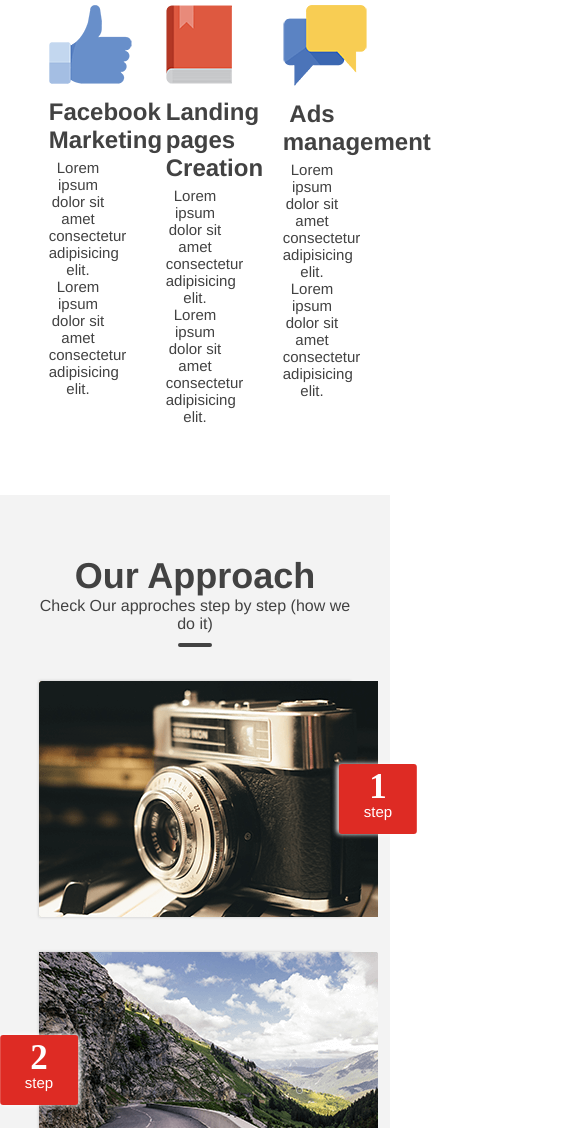
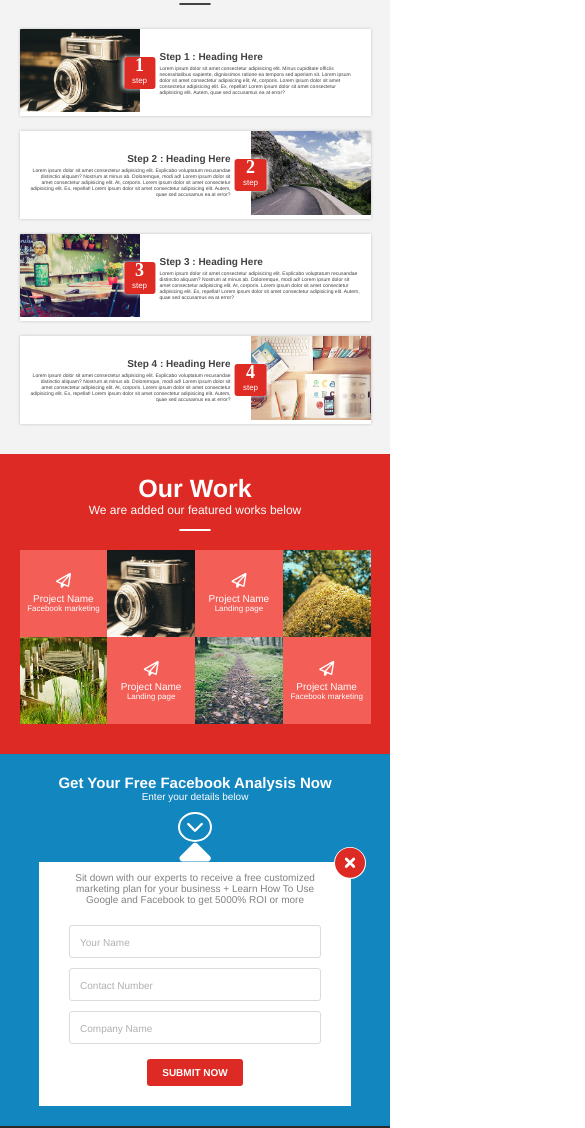
Before and after one commit to ahsan-emon/Free-agency-business-website, a plain HTML site: page index.html in a window 390 px wide. Shown: the part 872-2000 px from the top of the page, 585 px wide, since content can reach past the window. Drawn offline with Linux system fonts and the light colour scheme.

Commit message:
responsive for mobile devices

```diff
--- /dev/null
+++ b/css/responsive.css
@@ -0,0 +1,285 @@
+/* -------------------
+ responsive style
+------------------ */
+@media screen and (max-width: 688px) {
+  .header-container {
+    width: 90%;
+    margin: auto;
+    display: block;
+  }
+  .logo-area .fa-graduation-cap {
+    font-size: 45px;
+  }
+  .logo-text h1 {
+    font-size: 30px;
+  }
+  .logo-text p {
+    font-size: 12px;
+  }
+  .menu ul {
+    list-style: none;
+    display: block;
+    margin-top: 20px;
+  }
+  .menu ul li {
+    background-color: lightblue;
+    padding: 2px 5px;
+  }
+  .menu ul li a {
+    font-size: 12px;
+  }
+  .menu ul li:nth-child(2n) {
+    display: none;
+  }
+  .menu ul li:last-child a {
+    padding: 8px 12px;
+  }
+  .menu ul li:last-child {
+    display: block;
+    background-color: transparent;
+    margin-left: 0px;
+    margin-top: 20px;
+    padding: 0;
+  }
+  .banner-content {
+    height: 250px;
+  }
+  .banner-content h1 {
+    font-size: 32px;
+  }
+  .banner-content p {
+    font-size: 16px;
+  }
+  .banner-content a {
+    font-size: 13px;
+    padding: 11px 15px;
+    margin-top: 12px;
+  }
+  /* about us style  */
+  .about-us-container {
+    padding: 30px 0px;
+    width: 90%;
+  }
+  .about-us-container .top-text h1,
+  .our-approach-container .top-text h1 {
+    font-size: 25px;
+  }
+  .about-us-container .top-text p,
+  .our-approach-container .top-text p {
+    font-size: 12px;
+  }
+  .about-us-container .top-text hr,
+  .our-approach-container .top-text hr {
+    border: 1px solid rgb(66, 66, 66);
+  }
+  .about-us-container .icon-items {
+    margin-top: 20px;
+  }
+  .about-us-container .icon-items .item {
+    width: 30%;
+  }
+  .about-us-container .icon-items .item img {
+    width: 50px;
+  }
+  .about-us-container .icon-items .item h2 {
+    margin-top: 5px;
+    font-size: 12px;
+  }
+  .about-us-container .icon-items .item p {
+    font-size: 9px;
+    margin-top: 3px;
+  }
+  /* our approach style  */
+  .our-approach .our-approach-container {
+    width: 90%;
+    padding: 15px 0px;
+  }
+  .our-approach-container .top-text {
+    padding-bottom: 20px;
+  }
+  .content {
+    margin-bottom: 15px;
+    height: auto;
+  }
+  .content .content-img img {
+    width: 120px;
+  }
+  .content-text .text-flex-odd {
+    margin: 0px 10px 0px 20px;
+  }
+  .content-text .text-flex-even {
+    margin: 0px 20px 0px 10px;
+  }
+  .content-text .text-flex h1 {
+    font-size: 10px;
+    margin-bottom: 3px;
+  }
+  .content-text .text-flex p {
+    font-size: 5px;
+  }
+  .content-img .number-box {
+    padding: 1px 8px;
+    line-height: 15px;
+  }
+  .content-img .number-box h1 {
+    font-size: 18px;
+  }
+  .content-img .number-box p {
+    font-size: 8px;
+  }
+  /* our work style  */
+  .our-work-container {
+    width: 90%;
+    padding: 20px 0px 30px;
+  }
+  .our-work-container .top-text h1 {
+    font-size: 25px;
+  }
+  .our-work-container .top-text p {
+    font-size: 12px;
+  }
+  .our-work-container .top-text hr {
+    border: 1px solid rgb(255, 255, 255);
+  }
+  .work-projects {
+    margin-top: 15px;
+  }
+  .work-projects img {
+    width: 25%;
+  }
+  .work-projects .project-name {
+    width: 25%;
+    background-color: rgb(243, 94, 87);
+    text-align: center;
+    display: flex;
+    flex-direction: column;
+    justify-content: center;
+    color: rgb(255, 255, 255);
+  }
+  .work-projects .project-name .far {
+    font-size: 15px;
+    margin-bottom: 5px;
+  }
+  .work-projects .project-name h1 {
+    font-size: 10px;
+  }
+  .work-projects .project-name p {
+    font-size: 8px;
+  }
+  /* form style  */
+  .form-container {
+    width: 80%;
+    padding: 20px 0 20px 0;
+  }
+  .form-container .top-text h1 {
+    font-size: 15px;
+  }
+  .form-container .top-text p {
+    font-size: 10px;
+  }
+  .form-area .fa-chevron-down {
+    font-size: 18px;
+    margin: 10px 0 20px 0;
+    border: 2.5px solid #fff;
+    padding: 4px 6px;
+  }
+  .form-box {
+    padding: 10px 0 20px 0;
+  }
+  .form-box-area {
+    width: 85%;
+  }
+  .form-box-area p {
+    font-size: 10px;
+    margin-bottom: 20px;
+  }
+  .form-box-area form {
+    width: 95%;
+  }
+  .form-box-area form input {
+    margin-bottom: 10px;
+    padding: 8px 0;
+    padding-left: 10px;
+    font-size: 13px;
+    border: 1.5px solid #dbdbdb;
+    border-radius: 3px;
+  }
+  .form-box-area form input::placeholder {
+    font-size: 10px;
+  }
+  .form-box-area form input:nth-child(3) {
+    margin-bottom: 15px;
+  }
+  .form-box-area form input[type="submit"] {
+    font-size: 10px;
+    padding: 8px 15px;
+  }
+  .form-box .fa-times-circle {
+    position: absolute;
+    top: -15px;
+    right: -15px;
+    font-size: 30px;
+    padding: 1px;
+  }
+  .form-box .fa-caret-up {
+    position: absolute;
+    top: -32px;
+    left: 50%;
+    font-size: 50px;
+    transform: translate(-50%, 0px);
+  }
+  /* get in touch style  */
+  .get-in-touch-container {
+    width: 80%;
+    padding: 30px 0;
+  }
+  .get-in-touch-container h2 {
+    font-size: 20px;
+  }
+  .get-in-touch-container .social ul {
+    margin: 10px 0 15px 0;
+  }
+  .get-in-touch-container .social ul li {
+    margin-right: 10px;
+    border: 1.5px solid #515151;
+    border-radius: 3px;
+    width: 30px;
+    height: 30px;
+  }
+  .get-in-touch-container .social ul li:hover {
+    border: 1.5px solid rgb(222, 43, 36);
+  }
+  .get-in-touch-container .social ul li a {
+    font-size: 14px;
+  }
+  .get-in-touch-container .social ul .active {
+    border: 1.5px solid rgb(222, 43, 36);
+  }
+  .get-in-touch-container p {
+    font-size: 9px;
+  }
+  .get-in-touch-container input {
+    padding: 12px 0;
+    padding-left: 10px;
+    margin: 15px 0;
+    font-size: 12px;
+  }
+  .get-in-touch-container input::placeholder {
+    font-size: 10px;
+  }
+  .get-in-touch-container button {
+    border: 1.5px solid #515151;
+    padding: 10px 18px;
+    font-size: 12px;
+  }
+  .get-in-touch-container button:hover {
+    border: 1.5px solid rgb(222, 43, 36);
+  }
+  /* footer style  */
+  .footer-container {
+    padding: 12px 0;
+  }
+  .footer-container p {
+    font-size: 8px;
+  }
+}
--- a/css/style.css
+++ b/css/style.css
@@ -16,7 +16,6 @@ common & utilities style
   justify-content: space-between;
   align-items: center;
   padding: 25px 0px;
-  position: relative;
 }
 .logo-area {
   display: flex;
@@ -146,6 +145,7 @@ common & utilities style
 .about-us-container .icon-items .item h2 {
   color: rgb(66, 66, 66);
   margin-top: 10px;
+  font-size: 22px;
 }
 .about-us-container .icon-items .item p {
   color: rgb(66, 66, 66);
@@ -280,13 +280,11 @@ common & utilities style
 .our-work-container .top-text {
   text-align: center;
 }
-.our-work-container .top-text h1,
-.form-container .top-text h1 {
+.our-work-container .top-text h1 {
   font-size: 36px;
   color: rgb(255, 255, 255);
 }
-.our-work-container .top-text p,
-.form-container .top-text p {
+.our-work-container .top-text p {
   color: rgb(255, 255, 255);
   font-size: 16px;
 }
@@ -338,6 +336,12 @@ common & utilities style
 .form-container .top-text {
   text-align: center;
   color: #fff;
+}
+.form-container .top-text h1 {
+  font-size: 32px;
+}
+.form-container .top-text p {
+  font-size: 15px;
 }
 .form-area {
   text-align: center;
@@ -395,6 +399,7 @@ common & utilities style
   margin: auto;
   padding: 15px 25px;
   cursor: pointer;
+  border: none;
 }
 .form-box .fa-times-circle {
   position: absolute;
--- a/index.html
+++ b/index.html
@@ -8,6 +8,7 @@
     <link rel="shortcut icon" href="images/logo.png" type="image/x-icon">
     <!-- css link here -->
     <link rel="stylesheet" href="css/style.css">
+    <link rel="stylesheet" href="css/responsive.css">
     <!-- fontawesome kit link here  -->
     <script src="https://kit.fontawesome.com/20bb288a86.js" crossorigin="anonymous"></script>
     <!-- script link here  -->
--- a/js/script.js
+++ b/js/script.js
@@ -1,11 +1,11 @@
-(function($){
-    $(document).ready(function(){
-        $('.form-box').hide();
-        $('.fa-chevron-down').click(function(){
-            $('.form-box').slideDown(100);
-        });
-        $('.fa-times-circle').click(function(){
-            $('.form-box').slideUp(100);
-        });
-    });
-})(jQuery)
+// (function($){
+//     $(document).ready(function(){
+//         $('.form-box').hide();
+//         $('.fa-chevron-down').click(function(){
+//             $('.form-box').slideDown(100);
+//         });
+//         $('.fa-times-circle').click(function(){
+//             $('.form-box').slideUp(100);
+//         });
+//     });
+// })(jQuery)
```
